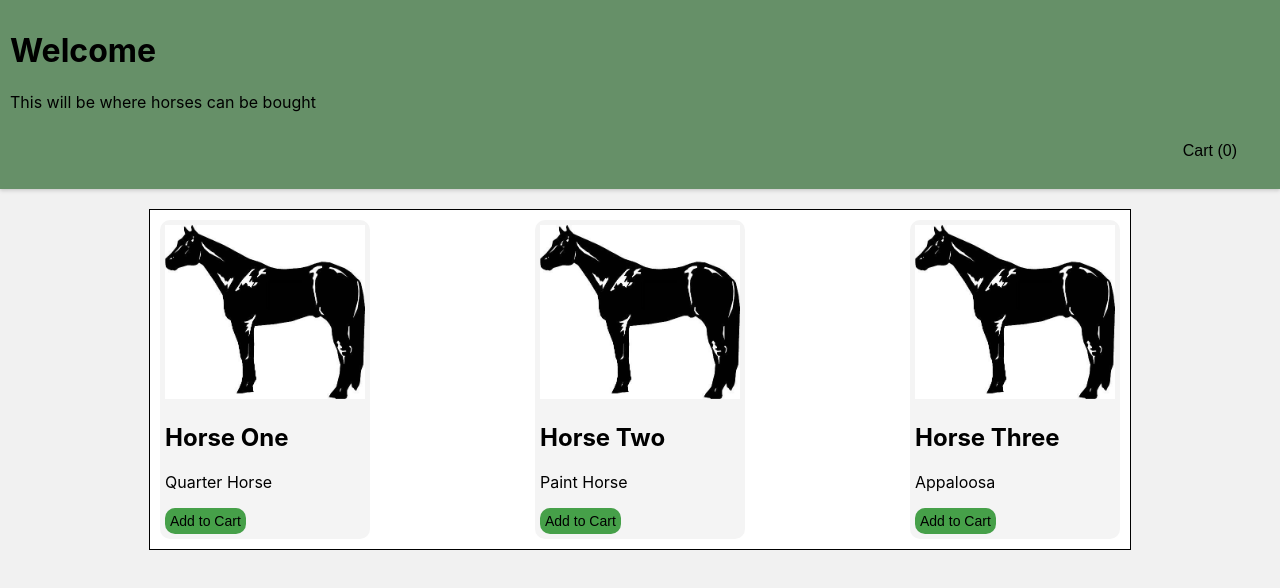
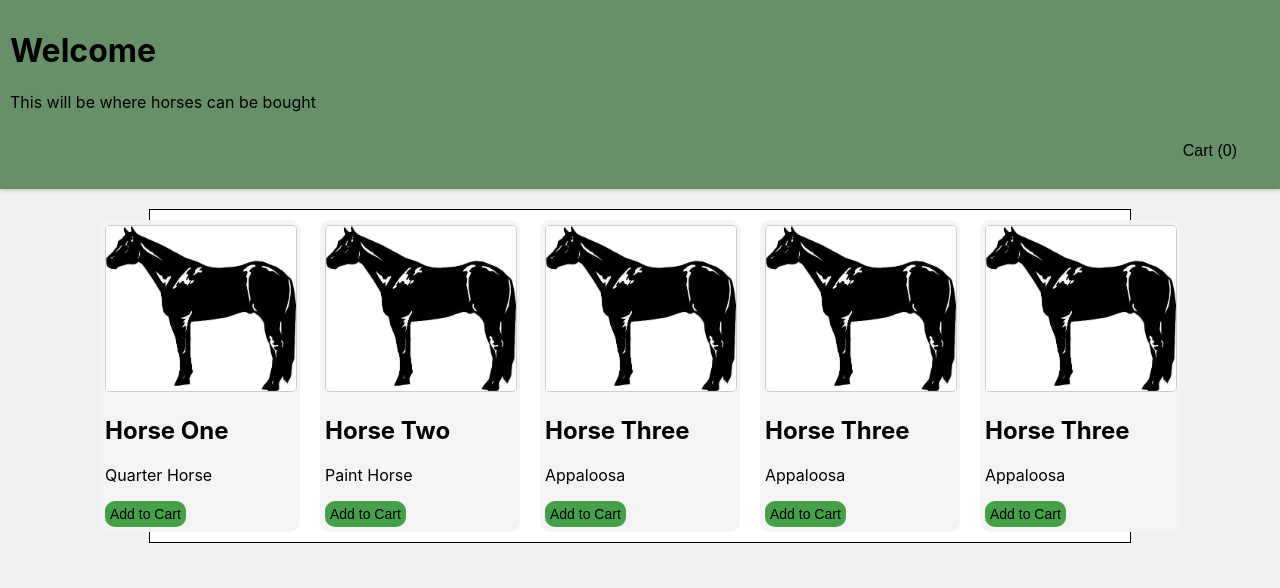
Before and after one commit to Asalagi/react-project, a React (Create React App) app in the folder horse-shop/: page /horseshop in a window 1280 px wide. Shown: the top 588 px of the page. Built offline with nearby package versions, Linux system fonts and the light colour scheme.

Commit message:
update css horse info position

```diff
--- a/horse-shop/src/horse-shop.css
+++ b/horse-shop/src/horse-shop.css
@@ -14,14 +14,22 @@
   display: flex;
   width: 100vh;
   }
+  .grid {
+    display: grid;
+    grid-template-columns: repeat(5, 200px);
+    gap: 20px;
+
+  }
 .horse {
-  width: 200px;
+  max-width: 100%;
+  border: 1px solid #ccc;
+  border-radius: 5px;
 }
 .outerBox {
   background-color: #ffffff;
   display: flex;
   align-items: center;
-  justify-content: space-between;
+  justify-content: center;
   margin-left: auto;
   margin-right: auto;
   margin-top: 20px;
--- a/horse-shop/src/horseshop.js
+++ b/horse-shop/src/horseshop.js
@@ -28,6 +28,8 @@
     { name: "Horse One", breed: "Quarter Horse", imageUrl: horse1Image },
     { name: "Horse Two", breed: "Paint Horse", imageUrl: horse1Image },
     { name: "Horse Three", breed: "Appaloosa", imageUrl: horse1Image },
+    { name: "Horse Three", breed: "Appaloosa", imageUrl: horse1Image },
+    { name: "Horse Three", breed: "Appaloosa", imageUrl: horse1Image },
   ];
 
   return (
@@ -40,6 +42,7 @@
             </div>
       </header>
       <div class="outerBox">
+      <div class="grid">
         {horseInfoData.map((horse, index) => (
           <HorseItem
           key={index}
@@ -48,6 +51,7 @@
           breed={horse.breed}
           addToCart={() => handleAddToCart(horse.name)} />
         ))}
+        </div>
       </div>
     </div>
   );
```
